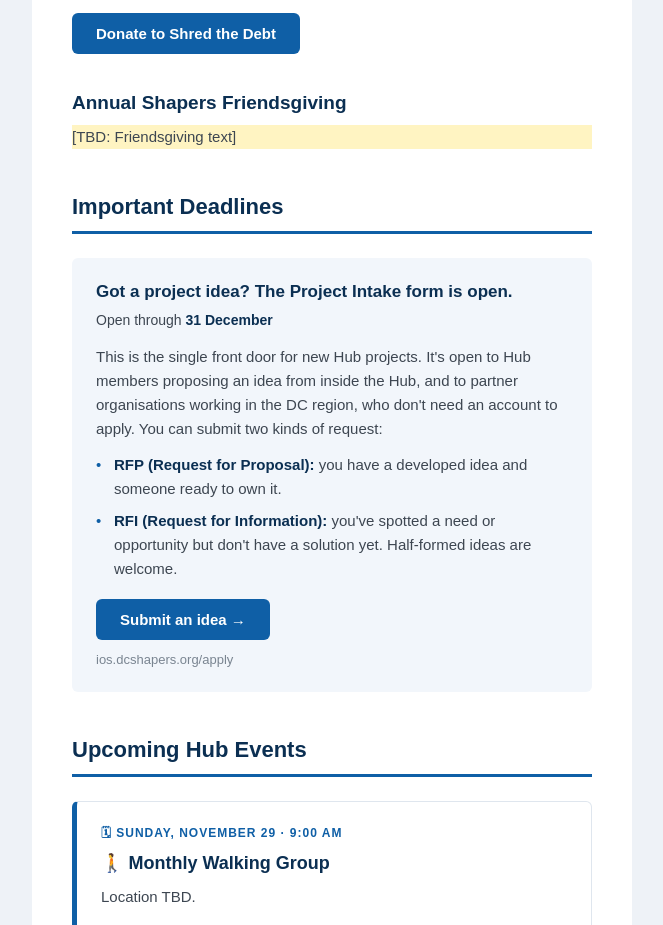
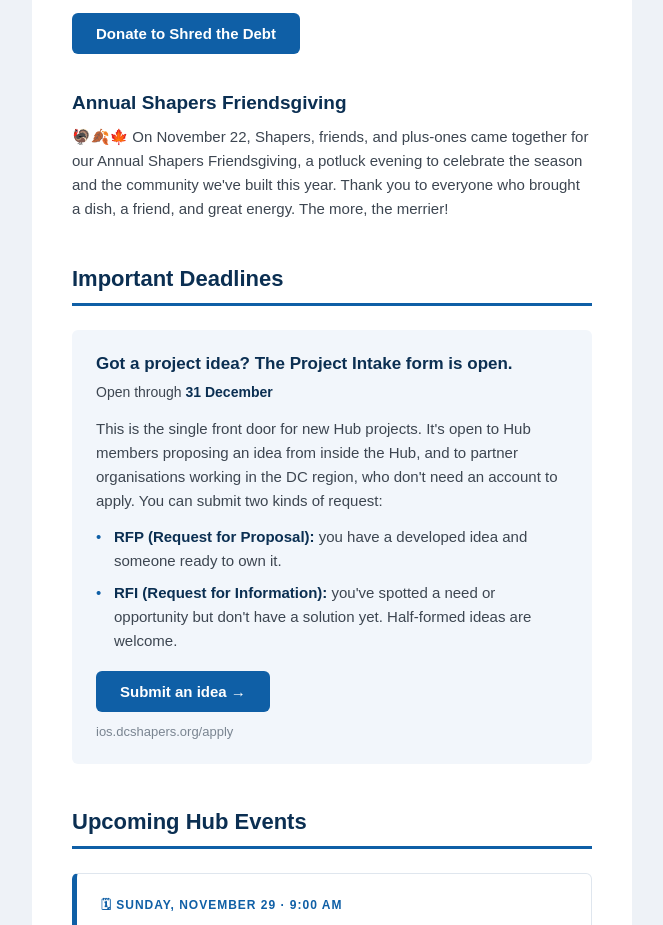
Before and after one commit to Luizcs17/newsletter, a plain HTML site: page 2026-11/index.html in a window 1280 px wide. Shown: the part 4584-5509 px from the top of the page, without its empty margins (308-971 px from the left). Drawn offline with Linux system fonts and the light colour scheme.

Commit message:
November 2026: add Friendsgiving text
Co-Authored-By: Claude Opus 5.5 <noreply@anthropic.com>
Claude-Session: https://claude.ai/code/session_01JUTy2LfrKRYobUJssZ27nm

```diff
--- a/2026-11/index.html
+++ b/2026-11/index.html
@@ -171,8 +171,7 @@
           <tr>
             <td class="px" style="padding:36px 40px 0 40px; font-family:Arial, Helvetica, sans-serif;">
               <h2 style="margin:0 0 10px 0; font-size:19px; line-height:25px; color:#0b2f52;">Annual Shapers Friendsgiving</h2>
-              <!-- TBD: Friendsgiving text (and photo, if any) -->
-              <p style="margin:0; font-size:15px; line-height:24px; color:#3d4651; background-color:#fff4c2;">[TBD: Friendsgiving text]</p>
+              <p style="margin:0; font-size:15px; line-height:24px; color:#3d4651;">&#129411;&#127810;&#127809; On November 22, Shapers, friends, and plus-ones came together for our Annual Shapers Friendsgiving, a potluck evening to celebrate the season and the community we've built this year. Thank you to everyone who brought a dish, a friend, and great energy. The more, the merrier!</p>
             </td>
           </tr>
 
```
